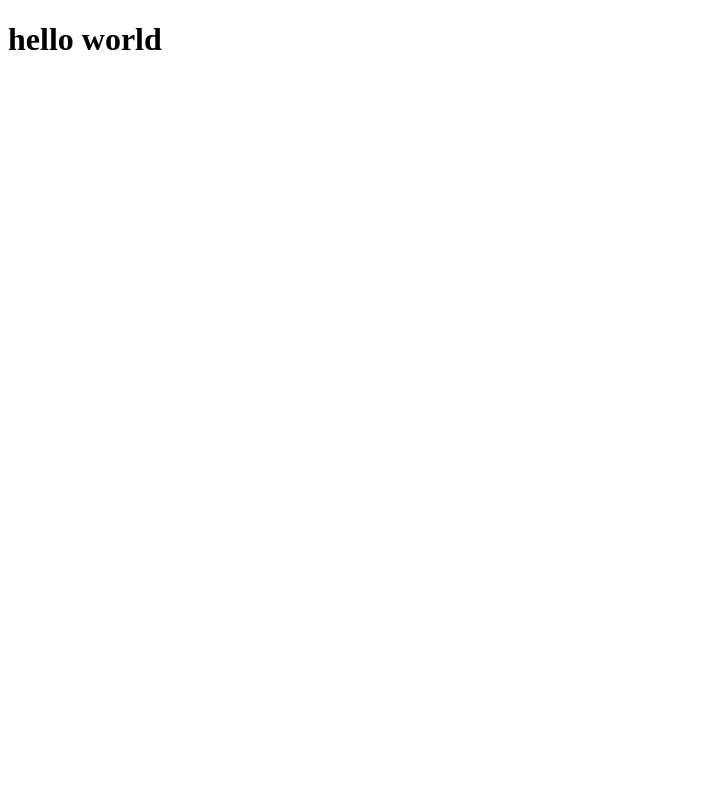
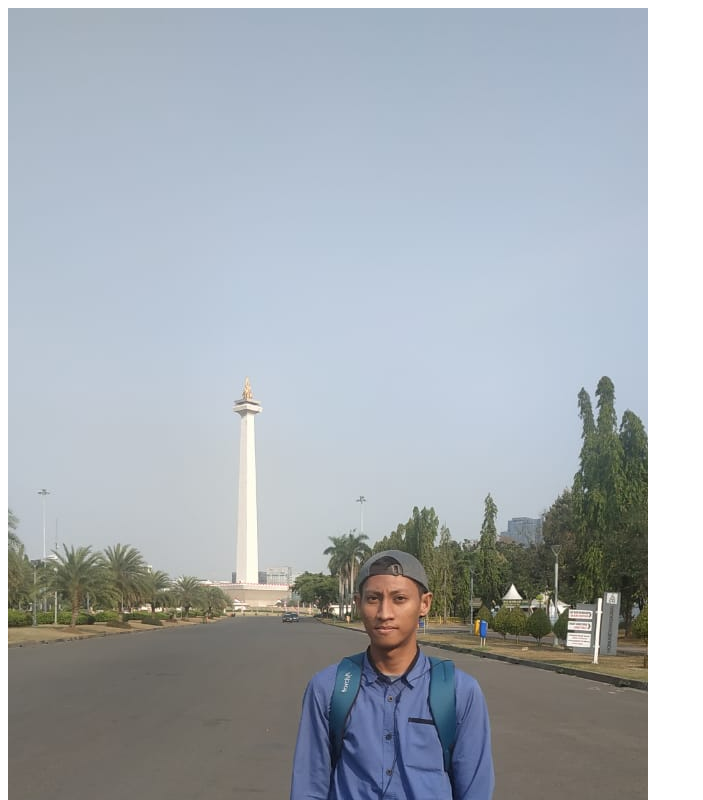
Before and after one commit to anasUin/anas_60900118020, a plain HTML site: page index.html in a window 1280 px wide. Shown: the top 800 px of the page, without its empty margins (0-703 px from the left). Drawn offline with Linux system fonts and the light colour scheme.

Commit message:
Changed Hello owrld with img and h2 to display simple profile data. Image file added in the folder imges and used as resource in the img element in index.html file

```diff
--- a/index.html
+++ b/index.html
@@ -6,6 +6,9 @@
   <title>Document</title>
 </head>
 <body>
-  <h1>hello world</h1>
+  <div>
+    <img src="./image/WhatsApp Image 2020-09-16 at 10.34.20.jpeg" alt="profile">
+    <h2>Anas Mubarak Yasin</h2>
+  </div>
 </body>
 </html>
```
Also changed, not shown: image/WhatsApp Image 2020-09-16 at 10.34.20.jpeg (added).
